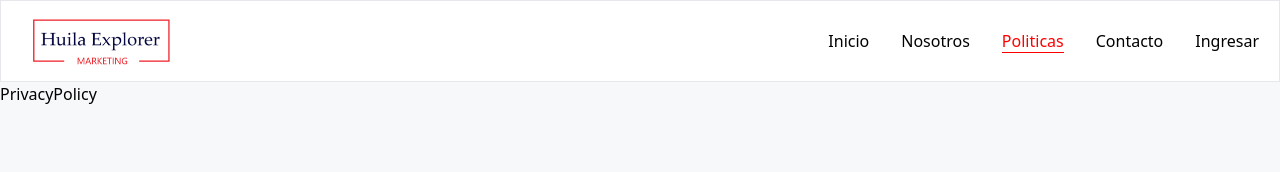
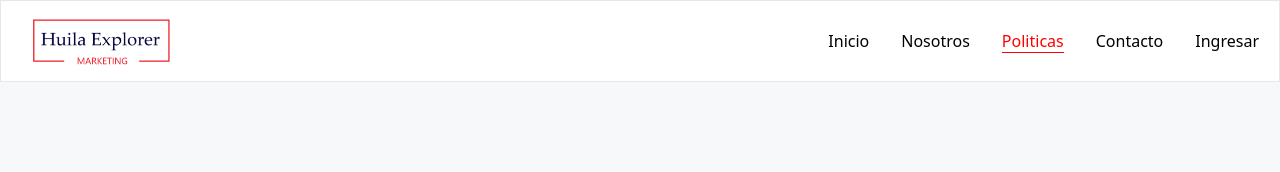
Before and after one commit to luis13xd/frontend-huila-explorer, a React (Vite) app: page /politicas in a window 1280 px wide. Shown: the top 172 px of the page. Built offline with nearby package versions, Linux system fonts and the light colour scheme; what editorjs-html would draw is missing.

Commit message:
agregamos componente de politicas

```diff
--- a/src/pages/miniPage/Policy.jsx
+++ b/src/pages/miniPage/Policy.jsx
@@ -2,7 +2,9 @@ import React from 'react'
 
 const Policy = () => {
   return (
-    <div>PrivacyPolicy</div>
+    <div>
+
+    </div>
   )
 }
 
```
